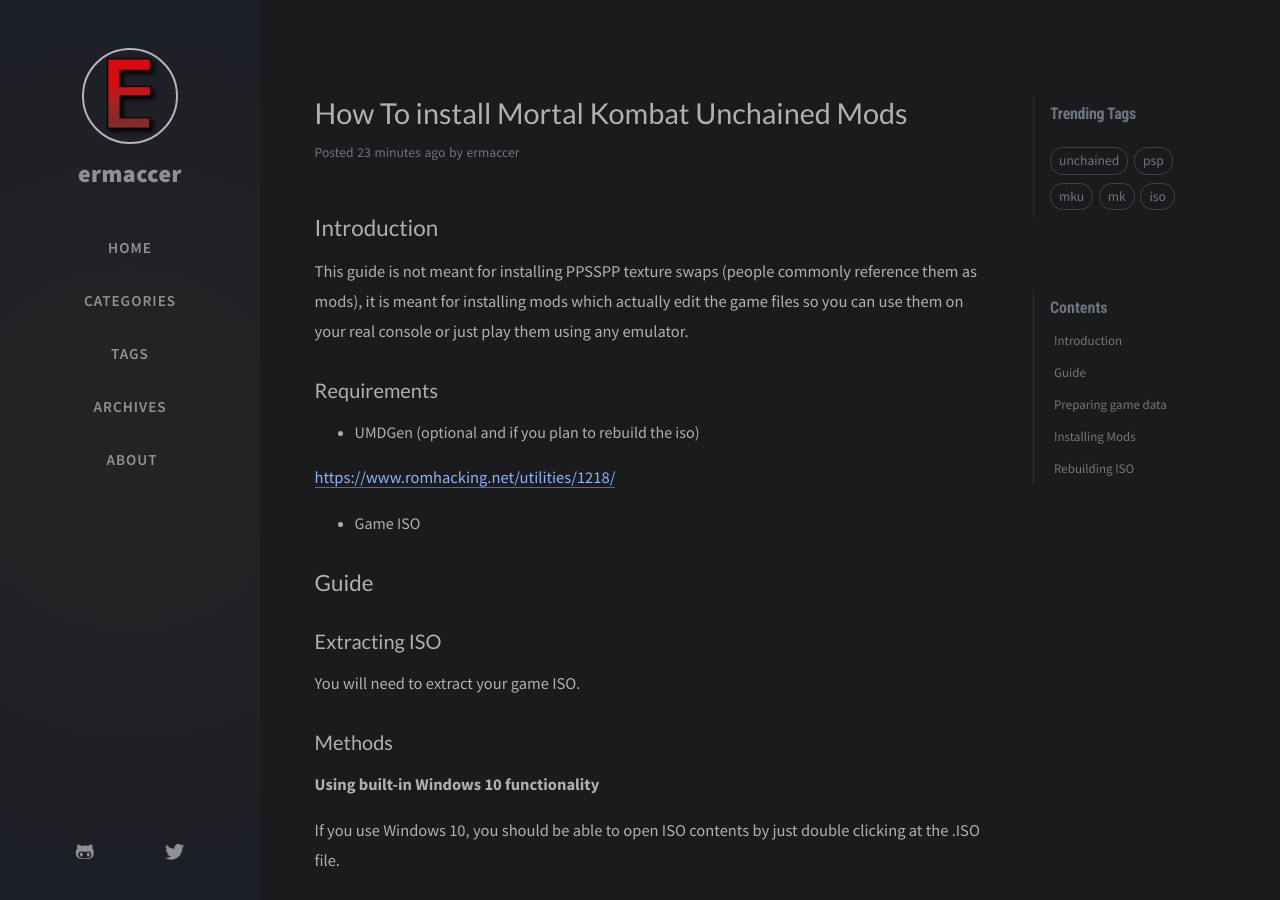
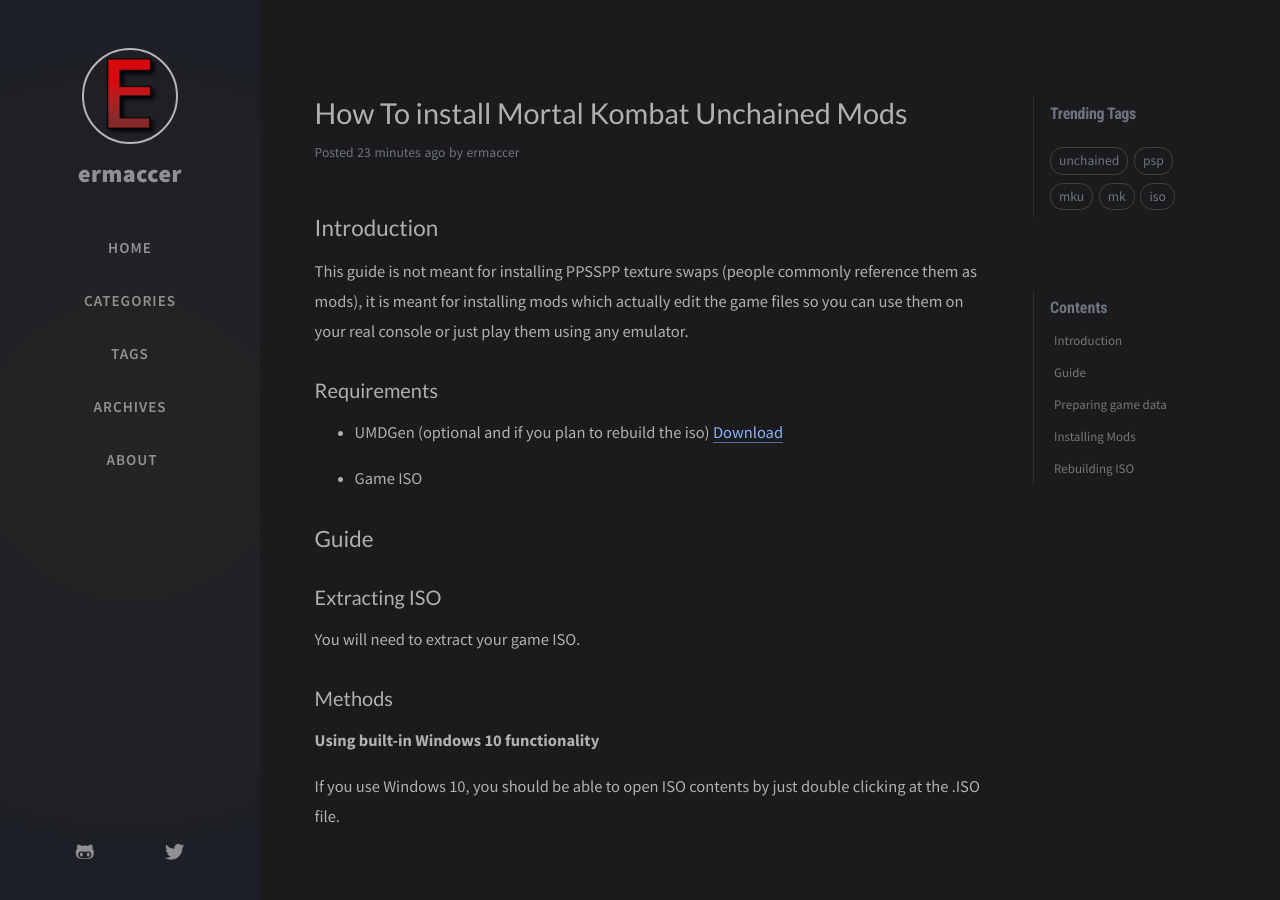
Before and after one commit to ermaccer/ermaccer.github.io, a Jekyll site: the page built from _posts/2020-08-17-how-to-install-mortal-kombat-unchained-mods.md, in a window 1280 px wide and 900 px high. Built offline with Jekyll 4.4.1, drawn with Linux system fonts in a browser that asks for light colours; nearby versions of some CDN libraries; comment, search, counter and statistics services are not loaded.

Commit message:
Update 2020-08-17-how-to-install-mortal-kombat-unchained-mods.md

```diff
--- a/_posts/2020-08-17-how-to-install-mortal-kombat-unchained-mods.md
+++ b/_posts/2020-08-17-how-to-install-mortal-kombat-unchained-mods.md
@@ -14,7 +14,8 @@ using any emulator.
 
 ### Requirements
 - UMDGen (optional and if you plan to rebuild the iso)
-<https://www.romhacking.net/utilities/1218/>
+[Download](https://www.romhacking.net/utilities/1218/)
+
 - Game ISO
 
 
```
